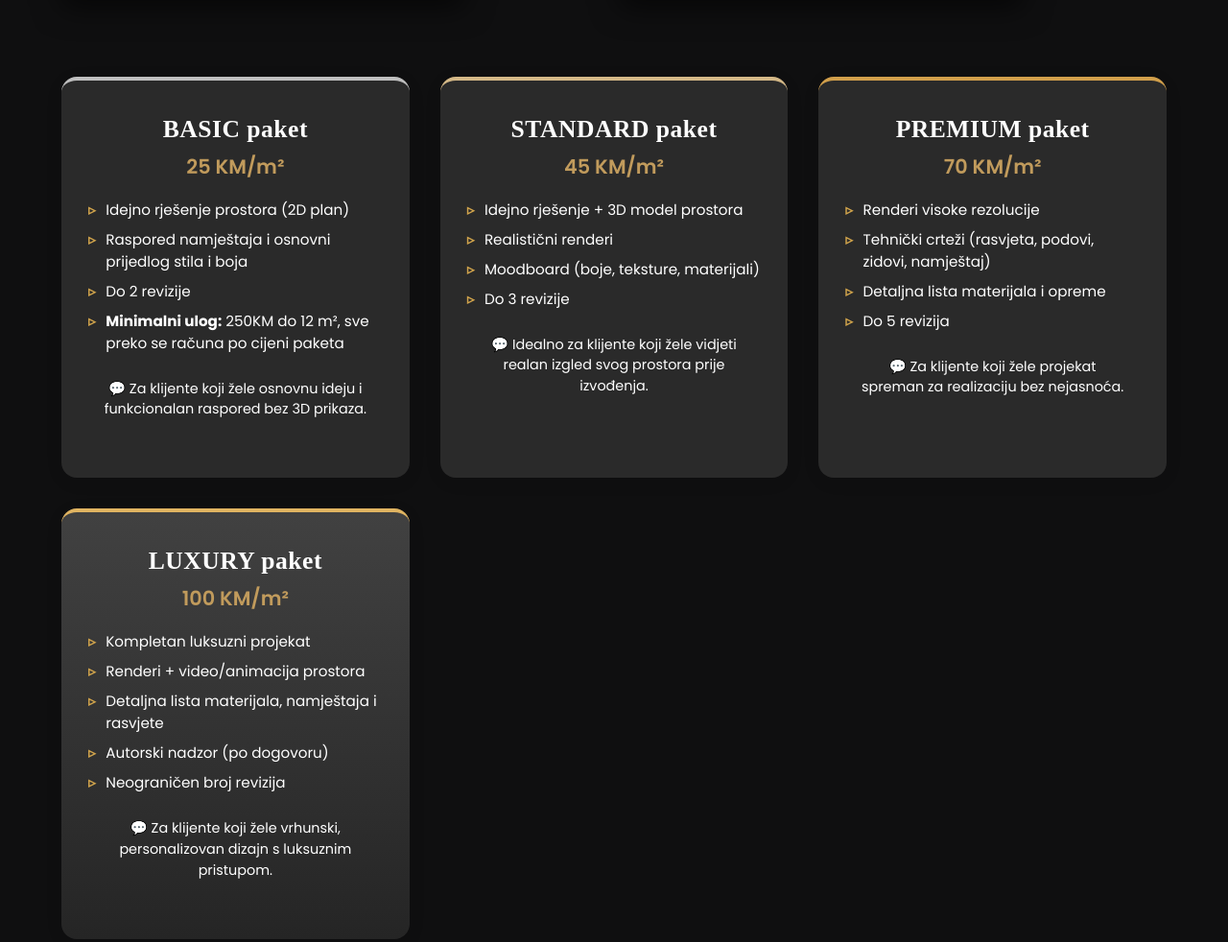
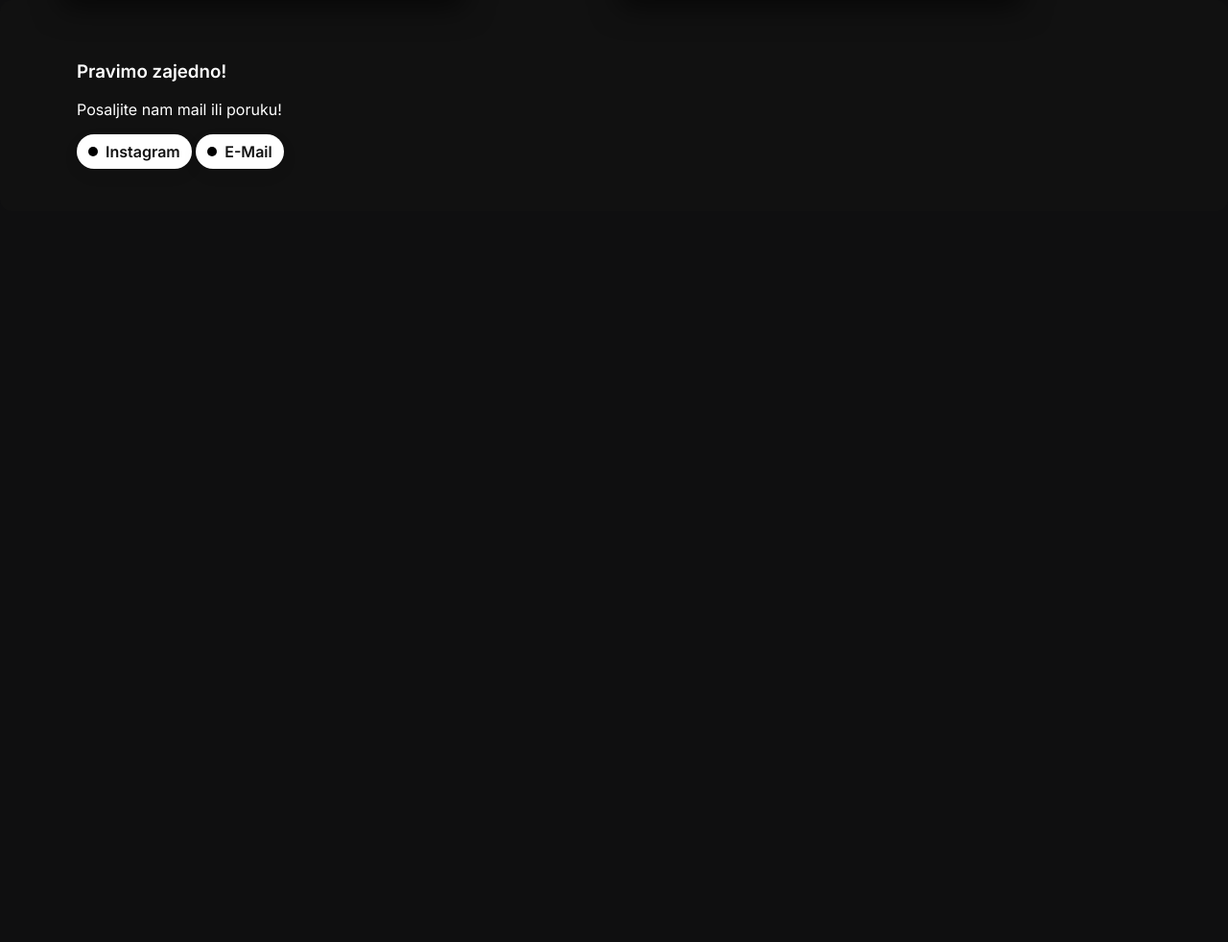
Before and after one commit to Arhex2025/ARHEX-DESIGN, a plain HTML site: page index.html in a window 1280 px wide. Shown: the part 6342-7324 px from the top of the page at 96% size. After the commit the page ends 6562 px from the top, so only its background shows below. Drawn offline with Linux system fonts and the light colour scheme.

Commit message:
Update index.html

```diff
--- a/index.html
+++ b/index.html
@@ -68,65 +68,6 @@
     </div>
   </section>
 
-
-<section class="pricing-section" id="pricing">
-  <div class="pricing-container">
-
-    <div class="pricing-card basic">
-      <h2 class="pricing-title">BASIC paket</h2>
-      <p class="pricing-price">25 KM/m²</p>
-      <ul class="pricing-list">
-        <li>Idejno rješenje prostora (2D plan)</li>
-        <li>Raspored namještaja i osnovni prijedlog stila i boja</li>
-        <li>Do 2 revizije</li>
-        <li><strong>Minimalni ulog:</strong> 250KM do 12 m², sve preko se računa po cijeni paketa</li>
-      </ul>
-      <p class="pricing-desc">💬 Za klijente koji žele osnovnu ideju i funkcionalan raspored bez 3D prikaza.</p>
-    </div>
-
-    <div class="pricing-card standard">
-      <h2 class="pricing-title">STANDARD paket</h2>
-      <p class="pricing-price">45 KM/m²</p>
-      <ul class="pricing-list">
-        <li>Idejno rješenje + 3D model prostora</li>
-        <li>Realistični renderi</li>
-        <li>Moodboard (boje, teksture, materijali)</li>
-        <li>Do 3 revizije</li>
-      </ul>
-      <p class="pricing-desc">💬 Idealno za klijente koji žele vidjeti realan izgled svog prostora prije izvođenja.</p>
-    </div>
-
-    <div class="pricing-card premium">
-      <h2 class="pricing-title">PREMIUM paket</h2>
-      <p class="pricing-price">70 KM/m²</p>
-      <ul class="pricing-list">
-        <li>Renderi visoke rezolucije</li>
-        <li>Tehnički crteži (rasvjeta, podovi, zidovi, namještaj)</li>
-        <li>Detaljna lista materijala i opreme</li>
-        <li>Do 5 revizija</li>
-      </ul>
-      <p class="pricing-desc">💬 Za klijente koji žele projekat spreman za realizaciju bez nejasnoća.</p>
-    </div>
-
-    <div class="pricing-card luxury">
-      <h2 class="pricing-title">LUXURY paket</h2>
-      <p class="pricing-price">100 KM/m²</p>
-      <ul class="pricing-list">
-        <li>Kompletan luksuzni projekat</li>
-        <li>Renderi + video/animacija prostora</li>
-        <li>Detaljna lista materijala, namještaja i rasvjete</li>
-        <li>Autorski nadzor (po dogovoru)</li>
-        <li>Neograničen broj revizija</li>
-      </ul>
-      <p class="pricing-desc">💬 Za klijente koji žele vrhunski, personalizovan dizajn s luksuznim pristupom.</p>
-    </div>
-
-  </div>
-</section>
-
-
-
-
   <!-- Footer CTA -->
   <footer id="contact" class="footer">
     <div class="container footer-inner">
```
